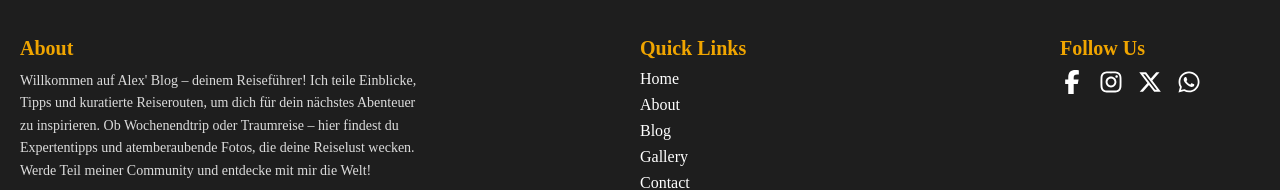
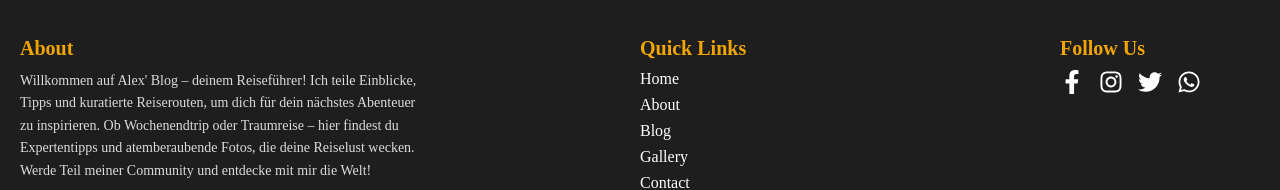
Before and after one commit to BlessingLuphahla/blog-app-ui, a React (Create React App) app: page / in a window 1280 px wide. Shown: the part 1777-1967 px from the top of the page. Built offline with nearby package versions, Linux system fonts and the light colour scheme; no server answers.

Commit message:
error fixing on twitter

```diff
--- a/src/pages/footer/Footer.jsx
+++ b/src/pages/footer/Footer.jsx
@@ -1,7 +1,7 @@
 /* eslint-disable jsx-a11y/anchor-has-content */
 import React from "react";
 import "./footer.css";
-import { FaFacebookF, FaInstagram, FaXTwitter, FaWhatsapp } from "react-icons/fa6";
+import { FaFacebookF, FaInstagram, FaTwitter, FaWhatsapp } from "react-icons/fa";
 
 function Footer() {
   const currentYear = new Date().getFullYear();
@@ -43,8 +43,8 @@ function Footer() {
             <FaInstagram />
           </a>
           <a href="https://twitter.com" target="_blank" rel="noopener noreferrer">
-            <FaXTwitter />
-          </a>
+  <FaTwitter />
+</a>
           <a href="https://wa.me/1234567890" target="_blank" rel="noopener noreferrer">
             <FaWhatsapp />
           </a>
```
